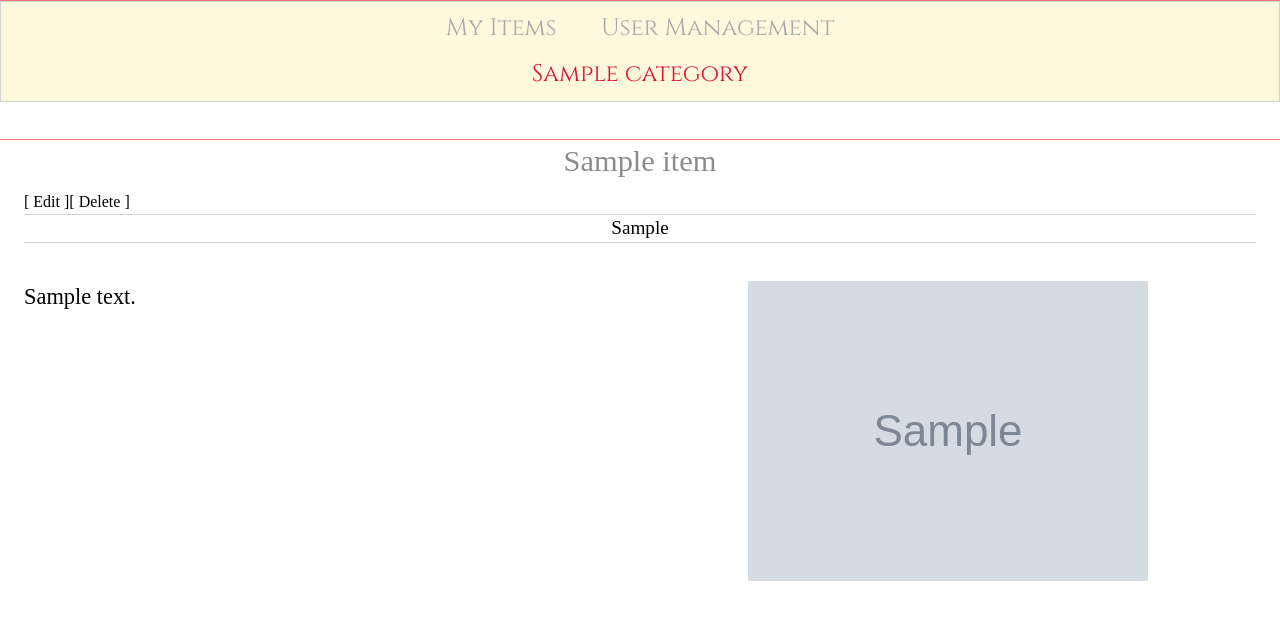
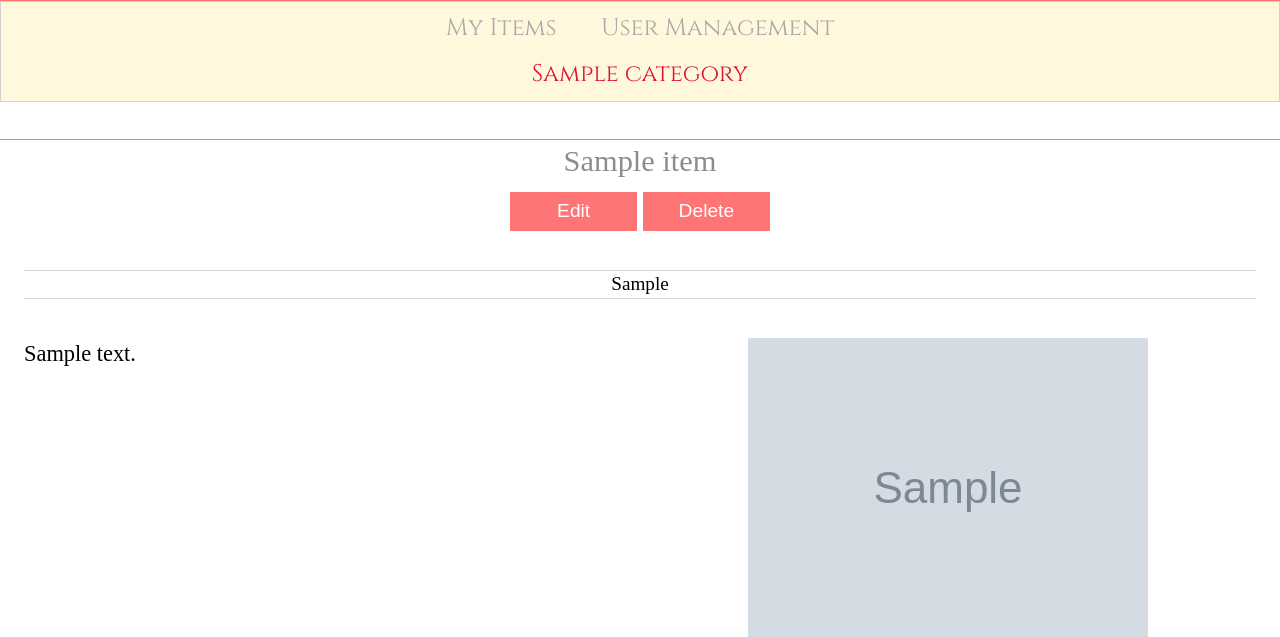
Before and after one commit to richgieg/ItemCatalog, a Flask app: page /1/1 in a window 1280 px wide. Shown: the part 153-790 px from the top of the page. Run offline with Flask 2, Linux system fonts and the light colour scheme; the visitor is signed in with stand-in values (Sample User, id 1); tables that the repository leaves empty hold one stand-in row (values such as "Sample post"); grey boxes marked "Sample" are stand-in pictures; some libraries are stand-ins or nearby versions.

Commit message:
Style the item action buttons

```diff
--- a/vagrant/static/styles.css
+++ b/vagrant/static/styles.css
@@ -176,6 +176,29 @@ header {
 
 .item-page-image {
     margin: 0 auto;
+}
+
+
+/* Button-related classes */
+.item-action-container {
+    width: 100%;
+    text-align: center;
+}
+
+.button {
+    display: inline-block;
+    width: 6em;
+    text-align: center;
+    font-family: sans-serif;
+    color: white;
+    background-color: #ff7575;
+    padding: .3em;
+    border: 1px solid white;
+    margin: 0 auto 2em;
+}
+
+.button:hover {
+    border: 1px solid black;
 }
 
 
@@ -400,6 +423,10 @@ footer > a {
     .item-page-description {
         font-size: 1.4em;
     }
+
+    .button {
+        font-size: 1.2em;
+    }
 }
 
 
@@ -446,6 +473,11 @@ footer > a {
         margin-left: 0;
     }
 
+    .item-action-container {
+        text-align: right;
+        margin-top: -3.3em;
+    }
+
     footer {
         font-size: .9em;
     }
--- a/vagrant/templates/layout.html
+++ b/vagrant/templates/layout.html
@@ -92,7 +92,7 @@
         </footer>
     </div>
 
-    {% if 'username' not in session %}
+    {% if not logged_in() %}
         <script>
             function signInCallback(authResult) {
                 if (authResult['code']) {
--- a/vagrant/templates/show_item.html
+++ b/vagrant/templates/show_item.html
@@ -5,11 +5,16 @@
 
 <h2 class="page-title">{{ item.name }}</h2>
 
+
+
+{% if user_authorized %}
+<div class="item-action-container">
+    <a class="button" href="{{ url_for('edit_item', category_id = item.category_id, item_id = item.id) }}">Edit</a>
+    <a class="button" href="{{ url_for('delete_item', category_id = item.category_id, item_id = item.id) }}">Delete</a>
+</div>
+{% endif %}
+
 <div class="container" id="item-page-container">
-{% if user_authorized %}
-<a class="button" href="{{ url_for('edit_item', category_id = item.category_id, item_id = item.id) }}">[ Edit ]</a>
-<a class="button" href="{{ url_for('delete_item', category_id = item.category_id, item_id = item.id) }}">[ Delete ]</a>
-{% endif %}
 <p class="item-page-price">{{ item.price }}</p>
 <p class="item-page-description">{{ item.description }}</p>
 {% if item.image_path %}
--- a/vagrant/templates/show_items.html
+++ b/vagrant/templates/show_items.html
@@ -5,8 +5,10 @@
 
 <h2 class="page-title">{{ category.name }}</h2>
 
-{% if 'username' in session %}
-<a href="{{ url_for('new_item', category_id = category.id) }}">[ New Item ]</a>
+{% if logged_in() %}
+<div class="item-action-container">
+    <a class="button" href="{{ url_for('new_item', category_id = category.id) }}">New Item</a>
+</div>
 {% endif %}
 
 {% if items %}
```
